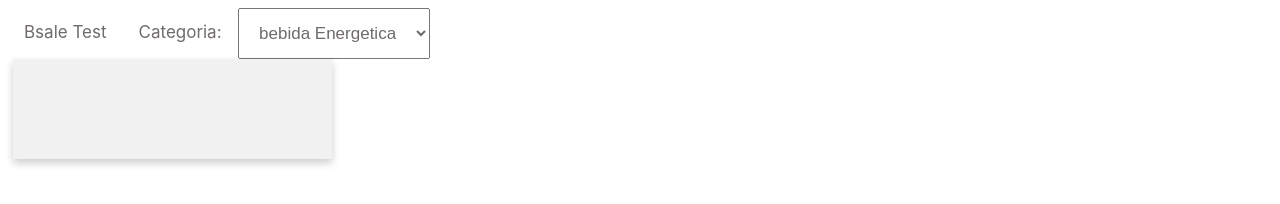
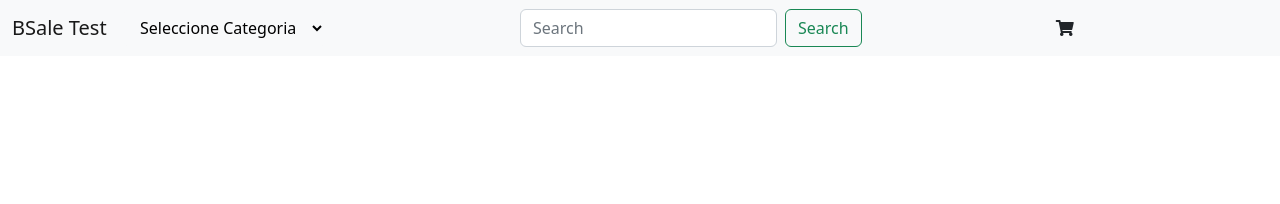
Before and after one commit to snowmun/client, a plain HTML site: page src/views/index.html in a window 1280 px wide. Drawn offline with nearby package versions, Linux system fonts and the light colour scheme; no server answers.

Commit message:
modificaciones para la vista del cliente agregando bootstrap

```diff
--- a/src/views/index.html
+++ b/src/views/index.html
@@ -9,15 +9,26 @@
       rel="stylesheet"
       href="https://cdnjs.cloudflare.com/ajax/libs/font-awesome/5.15.2/css/all.min.css"
     />
+    <link href="https://cdn.jsdelivr.net/npm/bootstrap@5.2.0-beta1/dist/css/bootstrap.min.css" rel="stylesheet" integrity="sha384-0evHe/X+R7YkIZDRvuzKMRqM+OrBnVFBL6DOitfPri4tjfHxaWutUpFmBp4vmVor" crossorigin="anonymous">
     <title>Bsale</title>
 </head>
 <body>
-    <div class="topnav">
-        <a class="active navbar" href="#home">Bsale Test</a>
-        <label class="navbar"  for="cars">Categoria: </label>
-        <!-- se crea un dropbox para la captura de categoria  -->
-        <select class="navbar"  name="category" id="category">
-            <option  value="1">bebida Energetica</option>
+    <!-- extraigo un navbar desde bootstrap en el cual lo implemente lo mejor posible a lo solicitado -->
+    <nav class="navbar navbar-expand-lg bg-light">
+      <div class="container-fluid">
+        <a class="navbar-brand" >BSale Test</a>
+        <button class="navbar-toggler" type="button" data-bs-toggle="collapse" data-bs-target="#navbarSupportedContent" aria-controls="navbarSupportedContent" aria-expanded="false" aria-label="Toggle navigation">
+          <span class="navbar-toggler-icon"></span>
+        </button>
+        <div class="collapse navbar-collapse" id="navbarSupportedContent">
+          <ul class="navbar-nav me-auto mb-2 mb-lg-0">
+            <li class="dropdown">
+              <select class="btn btn-light dropdown-toggle"  name="category" id="category">
+                <!-- se crea un dropdown en el cual nos dara la opcion de elejir una categoria y al elejirla enviara
+                como value un numero que es equivalente al id de cada categoria creada.
+                esto luego lo recibo con ajax desde el index.js -->
+                <option selected disabled   >Seleccione Categoria</option>
+                <option  value="1" >bebida Energetica</option>
                 <option  value="2">pisco</option>
                 <option  value="3">ron</option>
                 <option  value="4">bebida</option>
@@ -25,23 +36,32 @@
                 <option  value="6">cerbeza</option>
                 <option  value="7">vodka</option>
               </select>
-        <!-- <input class="m-2 mx-auto form-control navbar" type="text" id="myInput" onkeyup="miBuscador()" placeholder="Ingrese Nombre Producto"> -->
+            </li>
+          </ul>
+          <form class="d-flex navbar-nav me-auto mb-2 mb-lg-0" role="search">
+            <input class="form-control me-2" type="search" placeholder="Search" aria-label="Search">
+            <button class="btn btn-outline-success" type="submit">Search</button>
+          </form>
+          <ul class="navbar-nav me-auto mb-2 mb-lg-0">
+            <li class="nav-item">
+              <i class="fas fa-shopping-cart"></i>
+            </li>
+          </ul>
         </div>
-      <!-- se crea un contenedor padre que tome todo el div  -->
-            <!-- se crea targeta para mostrar los productos -->
-
-        <div id="contenedorPadre" class="row">
-            <div class="column">
-                <div class="card">
-
       </div>
+    </nav>
+    <!-- se crea un contenedor padre que tome todo el div interno -->
+    <div class="container">
+      <div id="divpadre" class="row ">
+        <!-- aqui llega la informaicon que envia mi index.js -->
       </div>
     </div>
 
-        <script src="../js/index.js"></script>
 
 
-
-
+    <!-- exportamos bootstrap ,jquery y mi index.js para el consumo  -->
+    <script src="https://cdn.jsdelivr.net/npm/bootstrap@5.2.0-beta1/dist/js/bootstrap.bundle.min.js" integrity="sha384-pprn3073KE6tl6bjs2QrFaJGz5/SUsLqktiwsUTF55Jfv3qYSDhgCecCxMW52nD2" crossorigin="anonymous"></script>
+    <script src="https://cdnjs.cloudflare.com/ajax/libs/jquery/3.5.1/jquery.js" crossorigin="anonymous"></script>
+    <script src="../js/index.js"></script>
   </body>
 </html>
```
Lines whose indentation alone changed are shown as unchanged.
